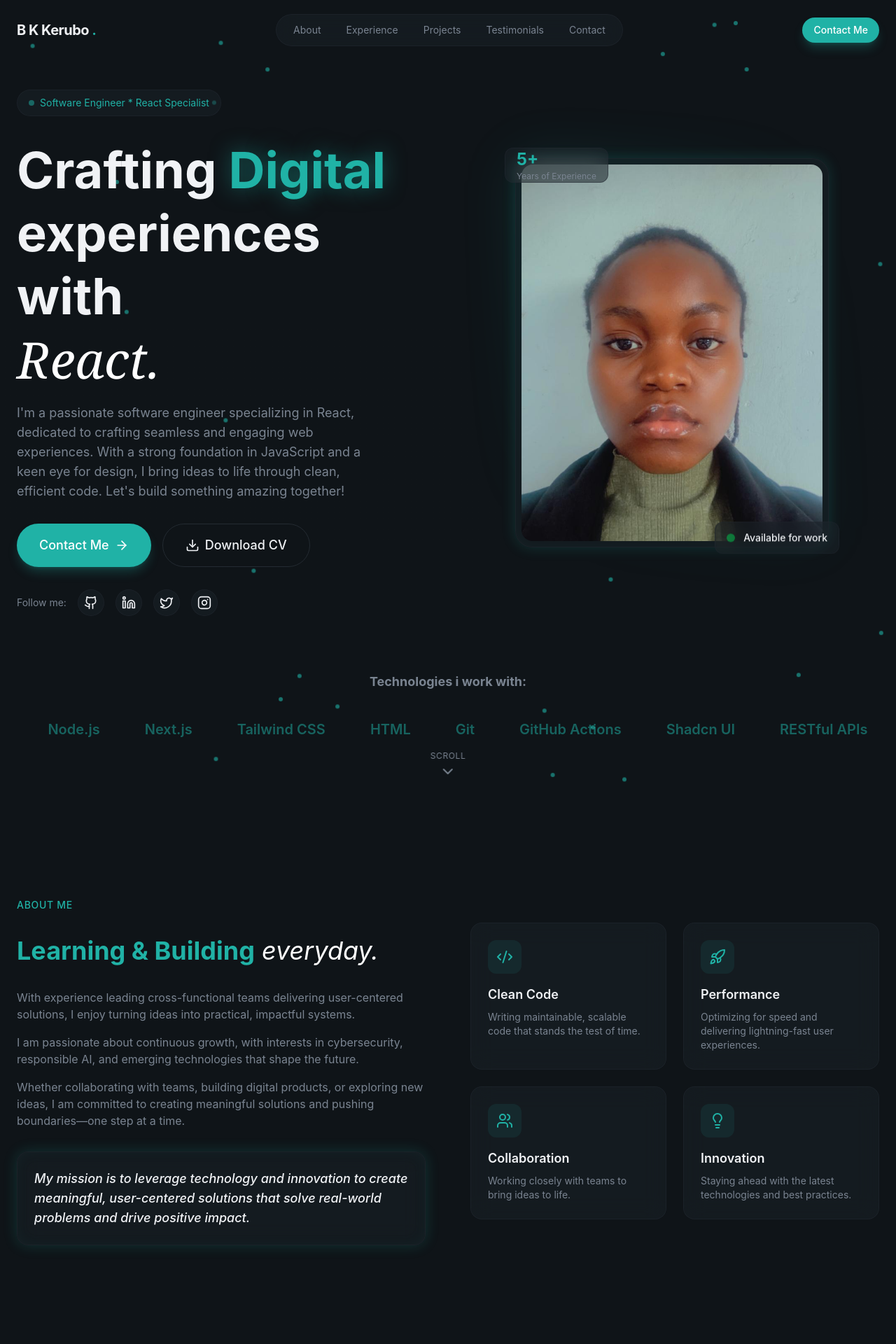
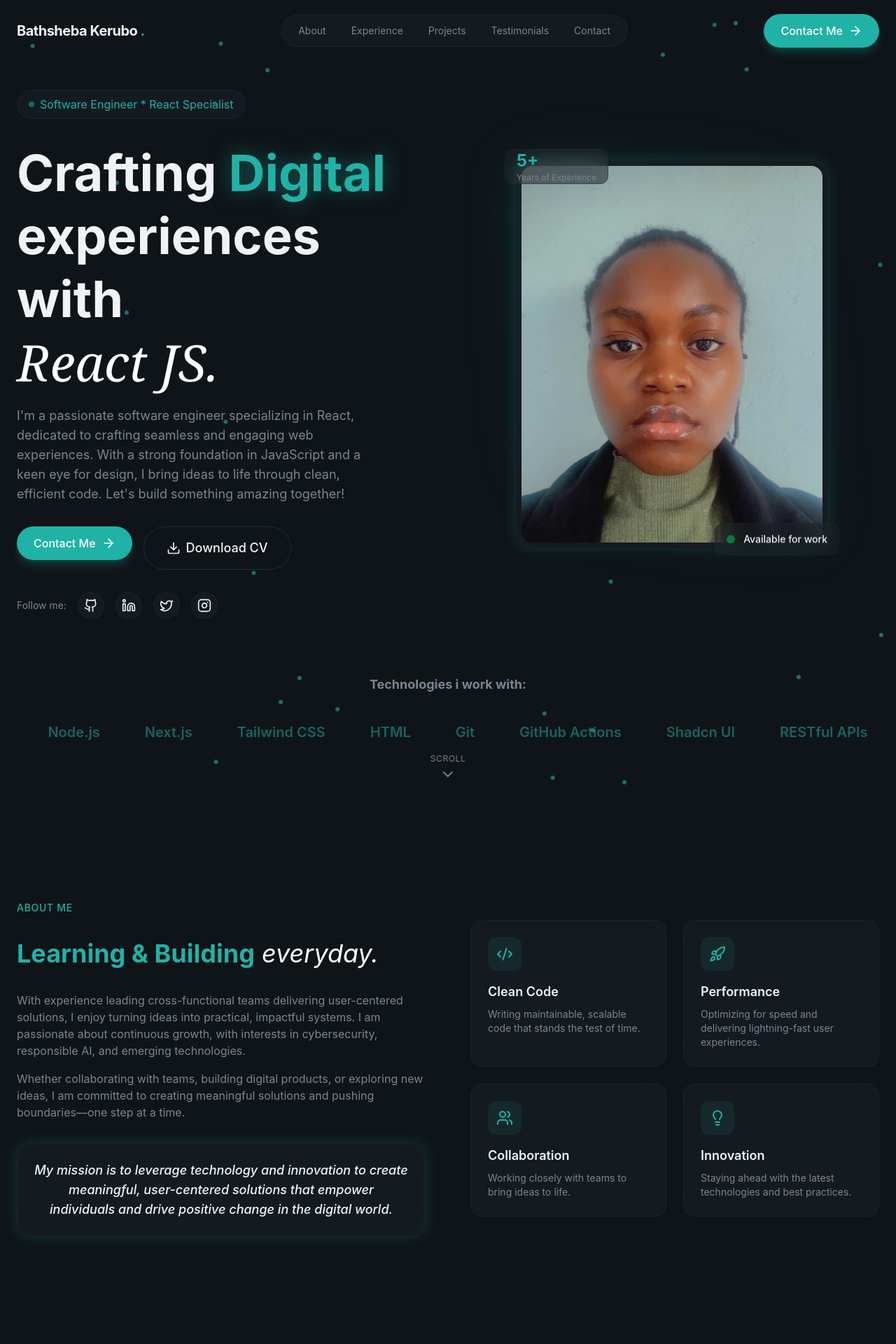
Before and after one commit to Sheeba193/dev-portfolio, a React (Vite) app: page / in a window 1280 px wide. Shown: the top 1920 px of the page at 70% size. Built offline with nearby package versions, Linux system fonts and the light colour scheme.

Commit message:
adding links to buttons

```diff
--- a/src/layout/Footer.jsx
+++ b/src/layout/Footer.jsx
@@ -22,7 +22,7 @@ export const Footer = () => {
                 {/* logo & copyright */}
                 <div className="text-center md:text-left">
                     <a href="#" className="text-xl font-bold tracking-tight">
-                        Kerubo <span className="text-primary">.</span>
+                        Bathsheba Kerubo <span className="text-primary">.</span>
                     </a>
                     <p className="text-sm text-muted-foreground mt-2">
                         &copy; {new Date().getFullYear()} Bathsheba Kerubo. All rights reserved.
--- a/src/layout/Navbar.jsx
+++ b/src/layout/Navbar.jsx
@@ -1,6 +1,8 @@
-import { Button } from "@/components/button"
-import { Menu, X } from "lucide-react"
-import { useEffect, useState } from "react"
+import { Button } from "@/components/button";
+import { Menu, X } from "lucide-react";
+import { useEffect, useState } from "react";
+import { ArrowRight } from "lucide-react";
+
 
 const navLinks = [
   {href: "#about", label: "About"},
@@ -34,7 +36,7 @@ export const Navbar = () => {
       <nav className="container mx-auto px-6 flex items-center justify-between">
 
         <a href="#" className="text-xl font-bold tracking-tight hover:text-primary">
-          B K Kerubo <span className="text-primary">.</span>
+          Bathsheba Kerubo <span className="text-primary">.</span>
         </a>
 
         {/* desktop nav  */}
@@ -50,7 +52,11 @@ export const Navbar = () => {
 
         {/* CTA button */}
         <div className="hidden md:block">
-          <Button size="sm">Contact Me</Button>
+          <a href="#contact" className="inline-block">
+            <Button>
+              Contact Me <ArrowRight className="w-5 h-5" />
+            </Button>
+          </a>
         </div>
 
         {/* mobile menu button */}
--- a/src/sections/About.jsx
+++ b/src/sections/About.jsx
@@ -47,11 +47,8 @@ export const About = () => {
                 <p>
                   With experience leading cross-functional teams
                   delivering user-centered solutions, I enjoy turning ideas into practical, impactful systems.
-                </p>
-
-                <p>
                   I am passionate about continuous growth, with interests in cybersecurity, responsible AI,
-                  and emerging technologies that shape the future.
+                  and emerging technologies.
                 </p>
                 <p>
                   Whether collaborating with teams, building digital products,
@@ -60,9 +57,9 @@ export const About = () => {
               </div>
 
               <div className="glass rounded-2xl p-6 glow-border animate-fade-in animation-delay-300">
-                <p className="text-lg font-medium italic text-foreground">
+                <p className="text-lg text-center font-medium italic text-foreground">
                   My mission is to leverage technology and innovation to create meaningful, user-centered solutions
-                  that solve real-world problems and drive positive impact.
+                  that empower individuals and drive positive change in the digital world.
 
                 </p>
               </div>
--- a/src/sections/Hero.jsx
+++ b/src/sections/Hero.jsx
@@ -57,8 +57,8 @@ export const Hero = () => {
           {/* left-column-text content */}
           <div className="space-y-8">
             <div className="animate-fade-in" >
-              <span className="inline-flex items-center gap-2 px-4 py-2 rounded-full glass text-sm text-primary">
-                <span className="w-2 h-2 bg-primary rounded-full animate-pulse" />
+              <span className="inline-flex items-center gap-2 px-4 py-2 rounded-full glass text-md text-primary">
+                <span className="w-2 h-2   bg-primary rounded-full animate-pulse" />
                 Software Engineer * React Specialist
               </span>
 
@@ -72,7 +72,7 @@ export const Hero = () => {
                 experiences with
                 <br />
                 <span className="font-serif italic font-normal text-white">
-                  React.
+                  React JS.
                 </span>
               </h1>
               <p className="text-lg text-muted-foreground max-w-lg animate-fade-in animation-delay-200">
@@ -85,9 +85,12 @@ export const Hero = () => {
 
               {/* call-to-action buttons */}
               <div className="flex flex-wrap gap-4 animate-fade-in animation-delay-300 ">
-                <Button size="lg">
-                  Contact Me <ArrowRight className="w-5 h-5" />
-                </Button>
+                <a href="#contact" className="inline-block">
+                  <Button>
+                    Contact Me <ArrowRight className="w-5 h-5" />
+                  </Button>
+                </a>
+
                   {/* animated svg border */}
                   {/*svg border animation */}
                 <AnimatedBorderButton>
```
